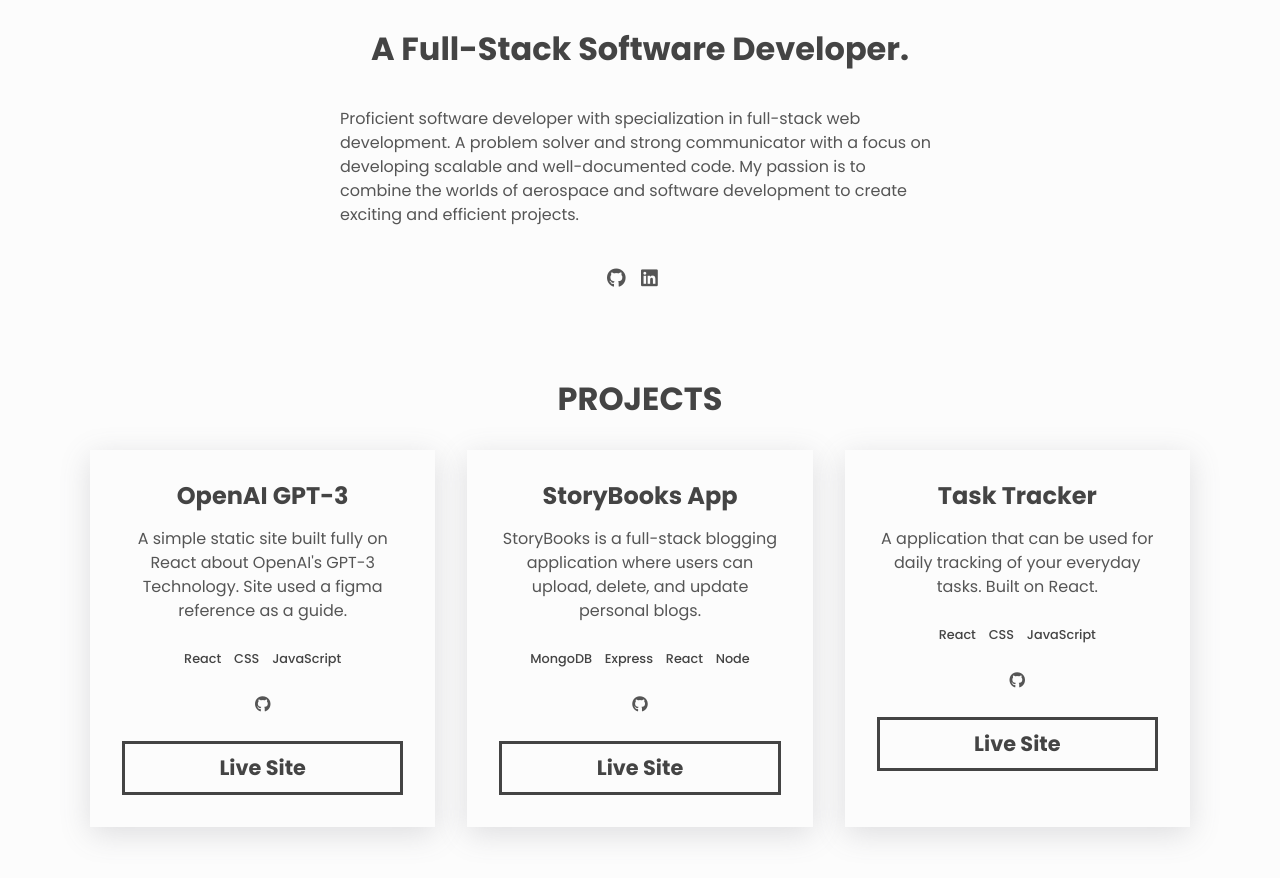
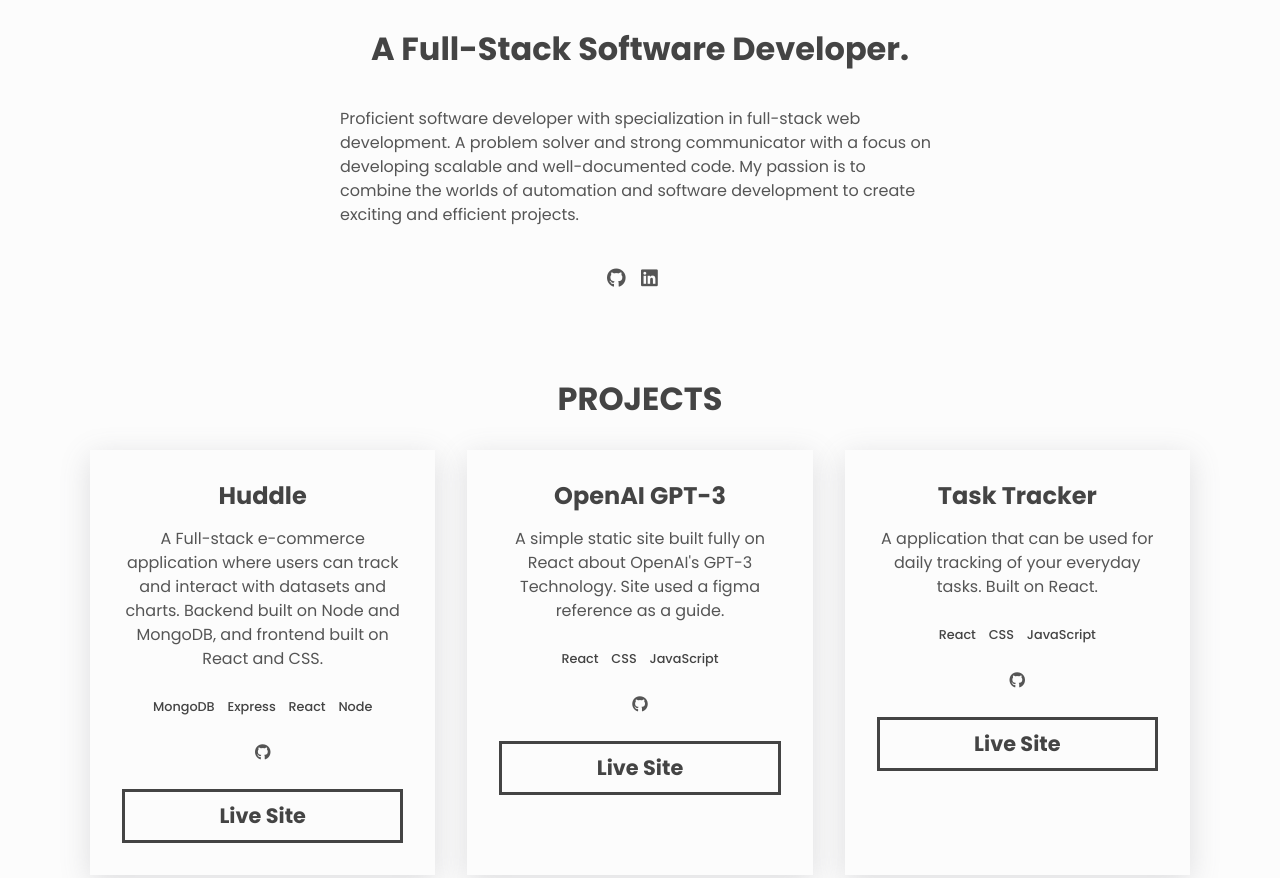
Before and after one commit to AnirudhMoolya8/port_folio_off, a plain HTML site: page index.html in a window 1280 px wide. Shown: the part 261-1139 px from the top of the page. Drawn offline with Linux system fonts and the light colour scheme.

Commit message:
Update index.html

```diff
--- a/index.html
+++ b/index.html
@@ -50,7 +50,7 @@
       <p class="about__desc">
         Proficient software developer with specialization in full-stack web development. A problem solver and strong
         communicator with a focus on developing scalable and well-documented code. My passion is to combine the worlds
-        of aerospace and software development to create exciting and efficient projects.
+        of automation and software development to create exciting and efficient projects.
       </p>
 
       <div class="about__contact center">
@@ -74,6 +74,28 @@
 
       <div class="projects__grid">
         <div class="project">
+          <h3>Huddle</h3>
+          <p class="project__description">
+            A Full-stack e-commerce application where users can track and interact with datasets and charts. Backend built on Node and MongoDB, and frontend built on React and CSS.
+          </p>
+          <ul class="project__stack">
+            <li class="project__stack-item">MongoDB</li>
+            <li class="project__stack-item">Express</li>
+            <li class="project__stack-item">React</li>
+            <li class="project__stack-item">Node</li>
+          </ul>
+
+          <a href="https://github.com/AnirudhMoolya8/huddleApp">
+            <i aria-hidden="true" class="fab fa-github"></i>
+            <br>
+            <br>
+          </a>
+          <a href="https://huddle-front.onrender.com/" aria-label="live preview">
+            <h4 class="live_preview_box">Live Site</h4>
+          </a>
+        </div>
+
+        <div class="project">
           <h3>OpenAI GPT-3</h3>
           <p class="project__description">
             A simple static site built fully on React about OpenAI's GPT-3 Technology. Site used a figma reference as a
@@ -91,28 +113,6 @@
             <br>
           </a>
           <a href="https://react-ai-app.onrender.com/" aria-label="live preview">
-            <h4 class="live_preview_box">Live Site</h4>
-          </a>
-        </div>
-
-        <div class="project">
-          <h3>StoryBooks App</h3>
-          <p class="project__description">
-            StoryBooks is a full-stack blogging application where users can upload, delete, and update personal blogs.
-          </p>
-          <ul class="project__stack">
-            <li class="project__stack-item">MongoDB</li>
-            <li class="project__stack-item">Express</li>
-            <li class="project__stack-item">React</li>
-            <li class="project__stack-item">Node</li>
-          </ul>
-
-          <a href="https://github.com/AnirudhMoolya8/StoryBooks-App">
-            <i aria-hidden="true" class="fab fa-github"></i>
-            <br>
-            <br>
-          </a>
-          <a href="https://storybooksanirudh.onrender.com/" aria-label="live preview">
             <h4 class="live_preview_box">Live Site</h4>
           </a>
         </div>
```
